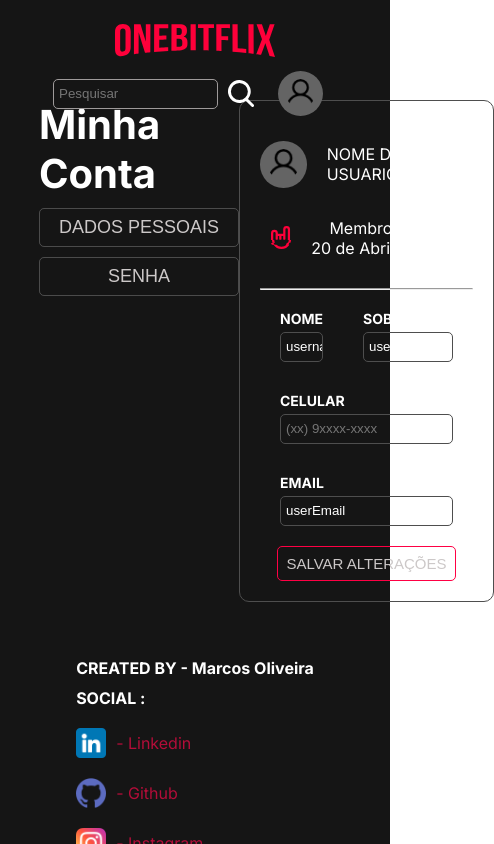
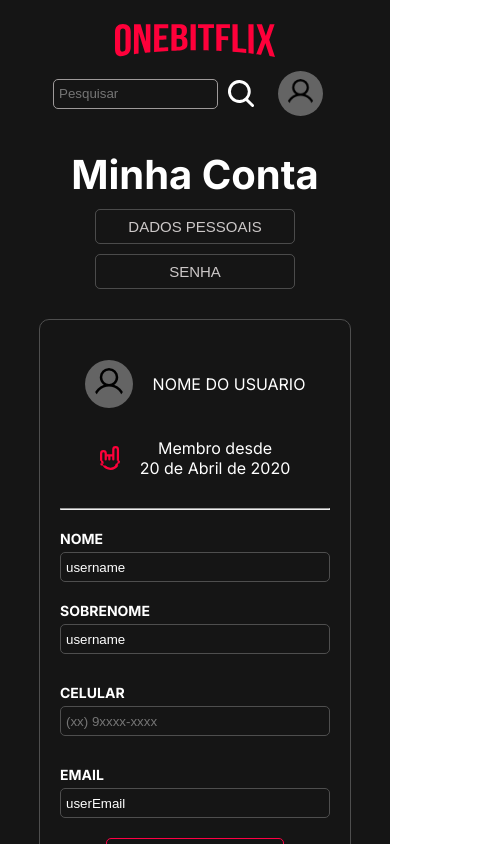
Before and after one commit to MarcosOliacc/ProjetoOneBitFlix_front-end, a Next.js app: page /profile in a window 390 px wide. Shown: the top 844 px of the page, 494 px wide, since content can reach past the window. Built offline with nearby package versions, Linux system fonts and the light colour scheme.

Commit message:
Responsive profile page

```diff
--- a/src/styles/profile.module.scss
+++ b/src/styles/profile.module.scss
@@ -59,7 +59,8 @@
     border: 1px solid $darkGray;
     border-radius: 10px;
     padding: 20px 20px;
-    max-width: 100%;
+    width: 100%;
+    max-width: 900px;
     display: flex;
     flex-direction: column;
     gap: 10px;
@@ -101,3 +102,33 @@
         box-shadow: 2px 2px 3px $darkRed;
     }
 }
+
+@media (max-width: 1050px) {
+    .profSect {
+        display: flex;
+        flex-direction: column;
+        align-items: flex-end;
+    }
+    .divContent {
+        width: 100%;
+        align-items: center;
+    }
+    .divConteiner {
+        margin: auto;
+    }
+}
+@media (max-width: 800px) {
+    .profSect {
+        padding-top: 150px;
+    }
+    .groupContent {
+        flex-direction: column;
+        justify-content: center;
+    }
+    .formGroup {
+        margin: 10px 0;
+    }
+    .divBtn {
+        font-size: 15px;
+    }
+}
```
